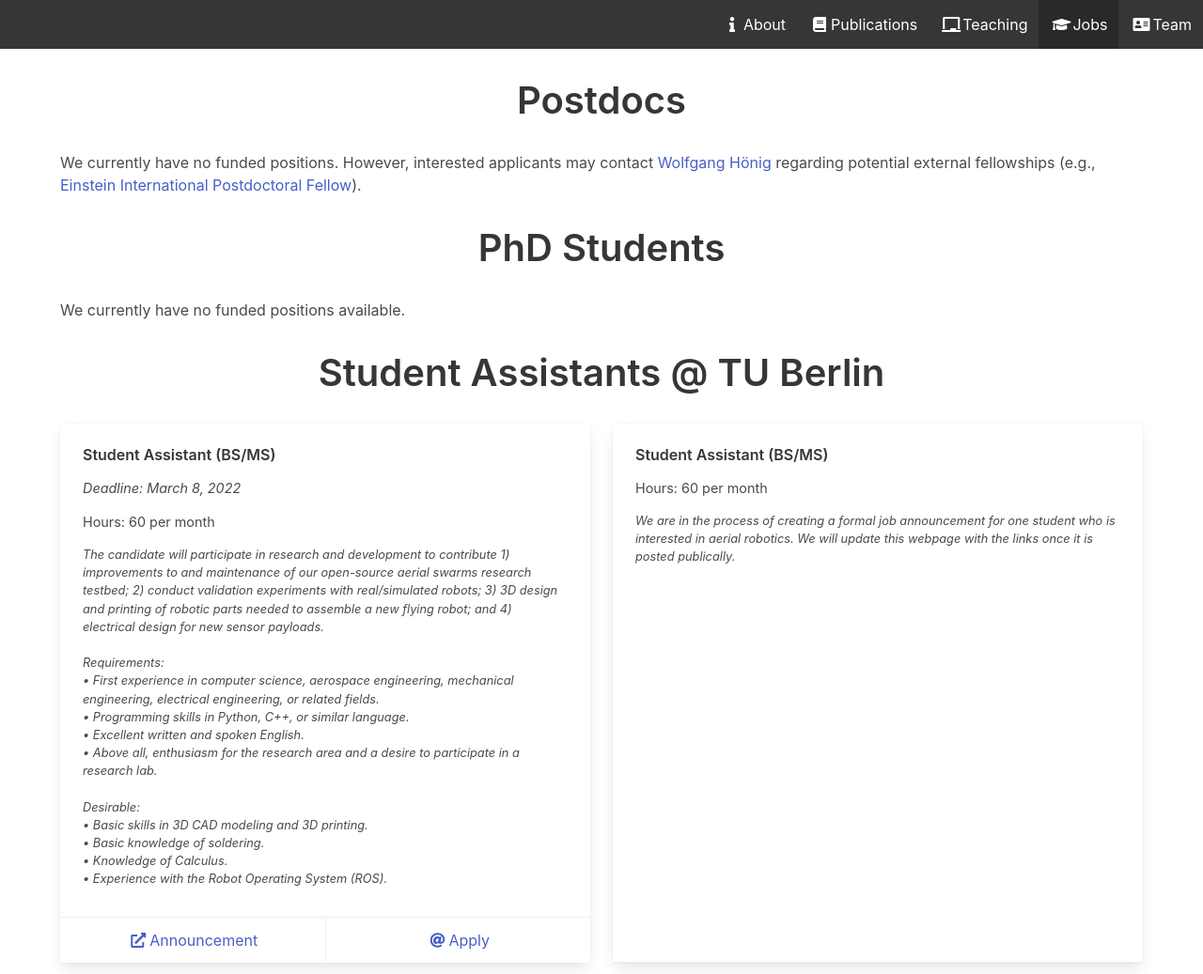
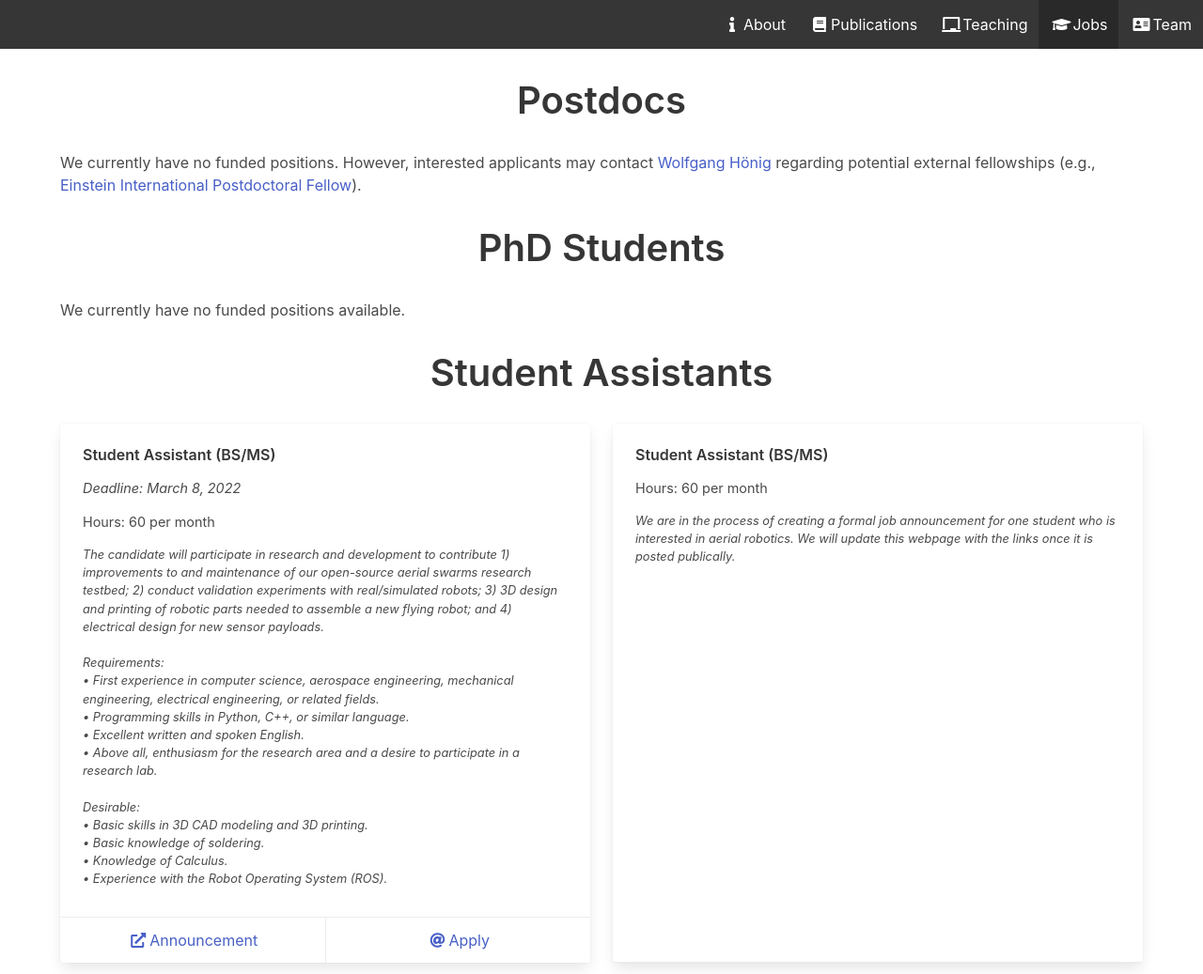
Before and after one commit to IMRCLab/imrclab.github.io, a Jekyll site: the page built from jobs.html, in a window 1280 px wide. Shown: the whole page at 94% size. Built offline with Jekyll 4.4.1, drawn with Linux system fonts in a browser that asks for light colours.

Commit message:
jobs: remove "@ TU Berlin"

```diff
--- a/jobs.html
+++ b/jobs.html
@@ -20,7 +20,7 @@
 </div>
 
 <div class="section-heading">
-    <h2 class="title is-2">Student Assistants @ TU Berlin</h2>
+    <h2 class="title is-2">Student Assistants</h2>
 </div>
 
 <div class="container">
```
